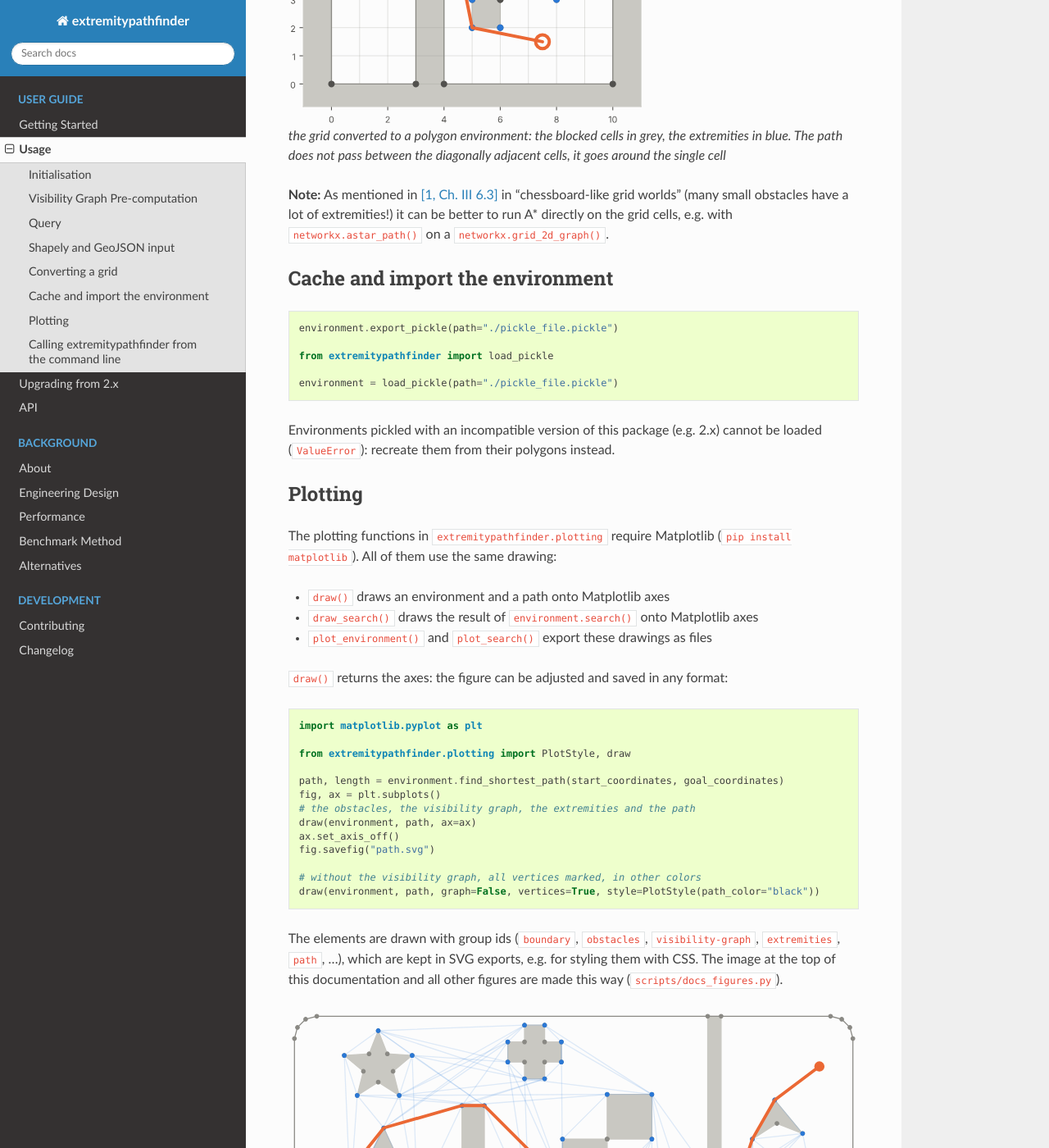
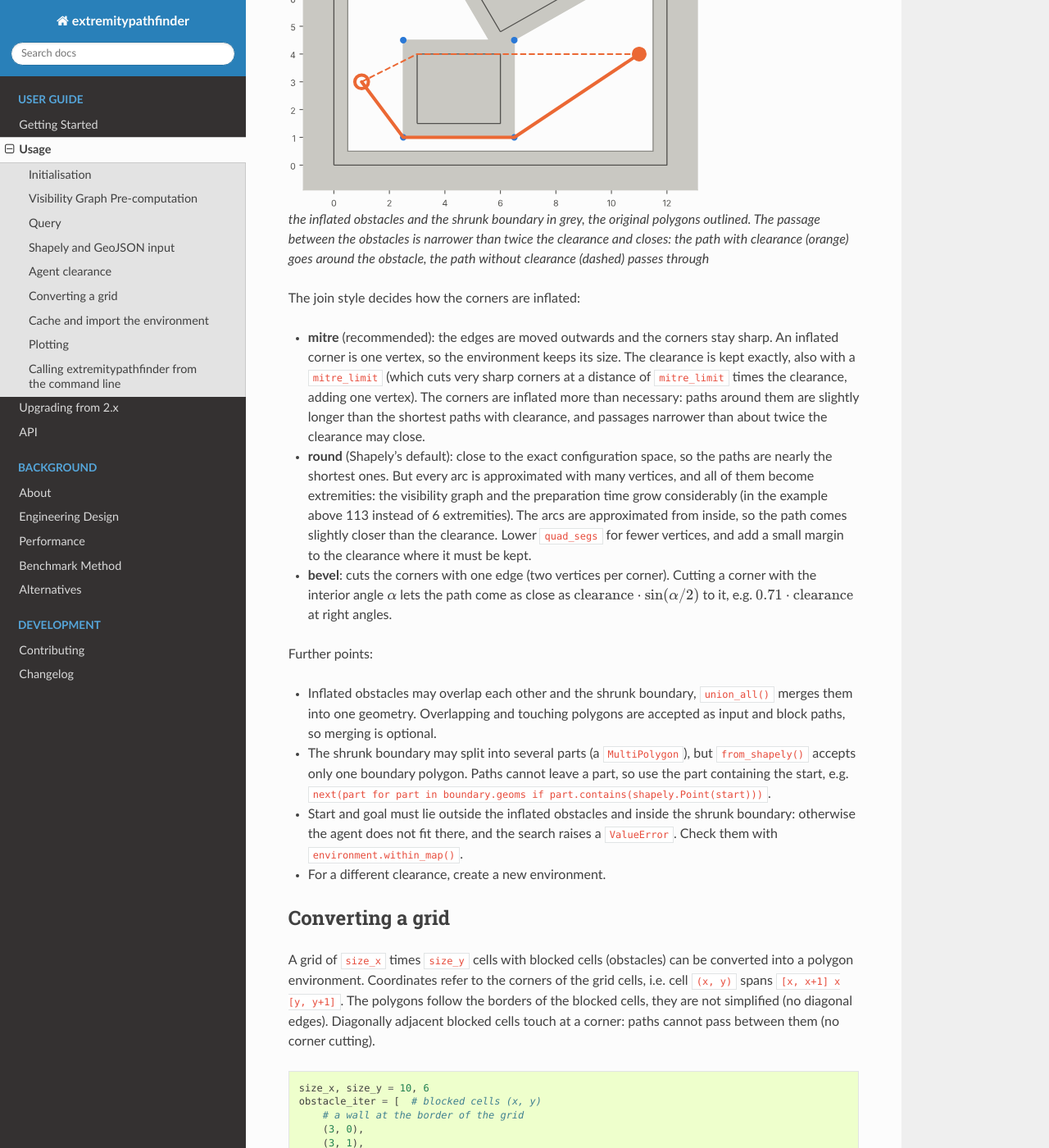
Before and after one commit to jannikmi/extremitypathfinder, a Sphinx documentation site: the page built from docs/1_usage.rst, in a window 1280 px wide and 1400 px high, scrolled down 5663 px. Shown: the whole window at 82% size. Built offline with Sphinx 7.4.7 and the Read the Docs theme 3.1.0, drawn with Linux system fonts in a browser that asks for light colours; some of the changed text lies outside the part shown.

Commit message:
docs: agent clearance recipe with Shapely (#167)
Shrink the boundary and inflate the obstacles with Shapely, then pass them
to from_shapely(). The usage page compares the join styles (vertex count,
kept clearance, path length), with a figure of the path with and without
clearance. Tests check the documented claims. The built-in parameter moved
to #229 (decided by the maintainer).

Co-Authored-By: Claude Opus 5.5 <noreply@anthropic.com>
Claude-Session: https://claude.ai/code/session_01XJqV77RV7kHVwkuqTeoJHd

```diff
--- a/CHANGELOG.rst
+++ b/CHANGELOG.rst
@@ -34,6 +34,9 @@ other changes:
   Repeated closing and consecutive vertices are removed, interior rings of obstacles are ignored with a warning,
   features with a null geometry are skipped.
   Shapely (2.0.6 or later) is an optional extra: ``pip install "extremitypathfinder[shapely]"``.
+- documentation: agent clearance (#167), a recipe for agents that keep a minimum distance to the obstacles:
+  shrink the boundary and inflate the obstacles with Shapely, then pass them to ``from_shapely()``.
+  Compares the join styles (vertex count, kept clearance, path length).
 - documentation: the engineering design relates the algorithms to the literature (new section "Related Work"),
   what sets the package apart (README and the alternatives page, which now also lists TřiVis)
 - documentation: when to install with or without Numba (#183): identical results, speed against memory
--- a/README.rst
+++ b/README.rst
@@ -59,6 +59,7 @@ Features
   The polygons are used directly: no triangulation or navigation mesh is needed.
 - **Grids**: convert a grid with blocked cells into a polygon environment.
 - **Shapely and GeoJSON input** (optional): pass Shapely geometries, GeoJSON or GeoPandas geometries directly.
+  Agents with a size keep a clearance to the obstacles when these are inflated with Shapely (documented recipe).
 - **Well-defined edge cases**: touching obstacles, points on edges and collinear vertices follow one set of rules.
   The floating point decisions are audited against exact arithmetic, the results are identical with and without Numba.
 - **Few dependencies**: NumPy and NetworkX. Optional `Numba <https://numba.pydata.org/>`__ acceleration.
--- a/docs/1_usage.rst
+++ b/docs/1_usage.rst
@@ -194,6 +194,76 @@ The repaired geometry may contain lines or points (e.g. from a zero-width spike)
 keep only the polygons, e.g. with ``shapely.make_valid(obstacle, method="structure")``, and check the result.
 
 
+.. _clearance:
+
+Agent clearance
+---------------
+
+The shortest paths touch the corners of the obstacles and run along their edges.
+An agent with an extent (a robot, a vehicle, a ship, a game character) has to keep a minimum distance to the obstacles.
+Plan in the configuration space: shrink the boundary and inflate the obstacles by the clearance (e.g. the agent radius)
+with Shapely, then find the shortest path for a point, which keeps the clearance to the original obstacles:
+
+.. code-block:: python
+
+    from shapely import Polygon, union_all
+    from extremitypathfinder import PolygonEnvironment
+
+    boundary_coordinates = [(0.0, 0.0), (12.0, 0.0), (12.0, 8.0), (0.0, 8.0)]
+    list_of_hole_coordinates = [
+        [(3.0, 1.5), (6.0, 1.5), (6.0, 4.0), (3.0, 4.0)],
+        [(6.0, 4.8), (9.0, 6.5), (5.0, 6.5)],
+    ]
+    clearance = 0.5
+    boundary = Polygon(boundary_coordinates).buffer(-clearance, join_style="mitre")
+    obstacles = union_all(
+        [
+            Polygon(hole).buffer(clearance, join_style="mitre")
+            for hole in list_of_hole_coordinates
+        ]
+    )
+    environment = PolygonEnvironment.from_shapely(boundary, obstacles, validate=True)
+    path, length = environment.find_shortest_path((1.0, 3.0), (11.0, 4.0))
+    # length: 11.908... (without clearance: 10.236...)
+
+
+.. figure:: _static/clearance.svg
+
+    the inflated obstacles and the shrunk boundary in grey, the original polygons outlined.
+    The passage between the obstacles is narrower than twice the clearance and closes:
+    the path with clearance (orange) goes around the obstacle, the path without clearance (dashed) passes through
+
+
+The join style decides how the corners are inflated:
+
+- **mitre** (recommended): the edges are moved outwards and the corners stay sharp.
+  An inflated corner is one vertex, so the environment keeps its size.
+  The clearance is kept exactly, also with a ``mitre_limit`` (which cuts very sharp corners at a distance of
+  ``mitre_limit`` times the clearance, adding one vertex).
+  The corners are inflated more than necessary: paths around them are slightly longer than the shortest paths
+  with clearance, and passages narrower than about twice the clearance may close.
+- **round** (Shapely's default): close to the exact configuration space, so the paths are nearly the shortest ones.
+  But every arc is approximated with many vertices, and all of them become extremities:
+  the visibility graph and the preparation time grow considerably (in the example above 113 instead of 6 extremities).
+  The arcs are approximated from inside, so the path comes slightly closer than the clearance.
+  Lower ``quad_segs`` for fewer vertices, and add a small margin to the clearance where it must be kept.
+- **bevel**: cuts the corners with one edge (two vertices per corner).
+  Cutting a corner with the interior angle :math:`\alpha` lets the path come as close as
+  :math:`\text{clearance} \cdot \sin(\alpha / 2)` to it, e.g. :math:`0.71 \cdot \text{clearance}` at right angles.
+
+Further points:
+
+- Inflated obstacles may overlap each other and the shrunk boundary, ``union_all()`` merges them into one geometry.
+  Overlapping and touching polygons are accepted as input and block paths, so merging is optional.
+- The shrunk boundary may split into several parts (a ``MultiPolygon``), but ``from_shapely()`` accepts only one
+  boundary polygon. Paths cannot leave a part, so use the part containing the start,
+  e.g. ``next(part for part in boundary.geoms if part.contains(shapely.Point(start)))``.
+- Start and goal must lie outside the inflated obstacles and inside the shrunk boundary:
+  otherwise the agent does not fit there, and the search raises a ``ValueError``.
+  Check them with ``environment.within_map()``.
+- For a different clearance, create a new environment.
+
+
 Converting a grid
 -----------------
 
--- a/docs/8_design.rst
+++ b/docs/8_design.rst
@@ -38,7 +38,8 @@ Non-goals
 - **Robust geometric predicates**: computations use double precision floating point numbers.
   Contacts are only detected for exactly equal coordinates or vertices exactly on an edge (cf. `Numerical Policy`_).
 - **Other distance metrics, 3D, agents with a size**: the package computes Euclidean shortest paths for a point
-  in the plane. Agents with a size can be supported by buffering the obstacles beforehand.
+  in the plane. Agents with a size are supported by inflating the obstacles beforehand
+  (cf. :ref:`agent clearance <clearance>`).
 - **Parallel computation**: the visibility graph is computed in a single thread.
 
 
```
Also changed, not shown: docs/contributing/decisions.md (+8 -0 lines), docs/_static/clearance.svg (added), 3 other files.
